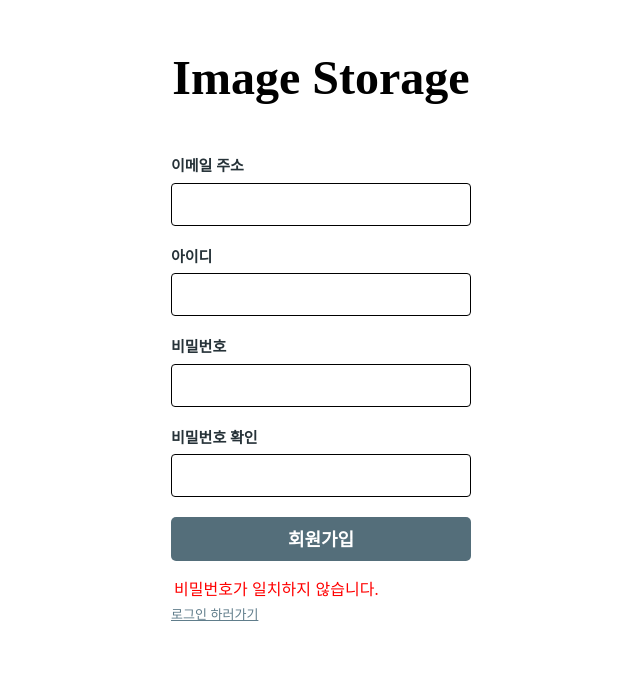
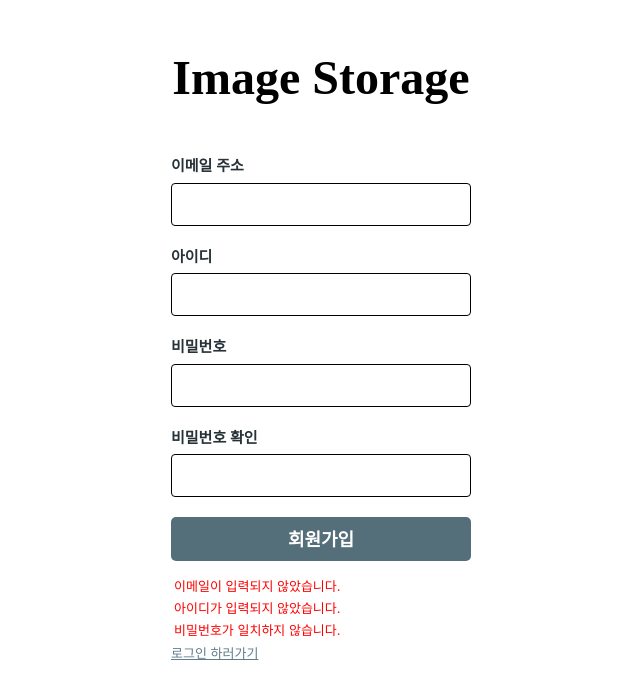
Before and after one commit to dohun2/image-storage, a React (Create React App) app in the folder front/: page /signup in a window 1280 px wide. Shown: the top 698 px of the page, without its empty margins (319-959 px from the left). Built offline with nearby package versions, Linux system fonts and the light colour scheme.

Commit message:
Feat: SignUp input 예외처리

```diff
--- a/front/src/pages/SignUp.js
+++ b/front/src/pages/SignUp.js
@@ -2,7 +2,7 @@ import styled from 'styled-components';
 import Color from '../utils/color';
 import { Link } from 'react-router-dom';
 import useInput from '../hooks/useInput';
-import { useCallback, useState } from 'react';
+import { useCallback, useRef, useState } from 'react';
 import axios from 'axios';
 import API from '../utils/api';
 
@@ -12,6 +12,9 @@ const SignUp = () => {
   const [password, , setPassword] = useInput('');
   const [passwordCheck, , setPasswordCheck] = useInput('');
   const [mismatchPassword, setMismatchPassword] = useState(true);
+  const emailRef = useRef();
+  const idRef = useRef();
+  const passwordRef = useRef();
 
   const onChangePassword = useCallback(
     (e) => {
@@ -32,7 +35,18 @@ const SignUp = () => {
   const onSubmit = useCallback(
     (e) => {
       e.preventDefault();
-      if (!mismatchPassword) {
+      if (!email) {
+        emailRef.current.focus();
+        return;
+      }
+      if (!id || !id.trim()) {
+        idRef.current.focus();
+        return;
+      }
+      if (mismatchPassword || !password.trim()) {
+        passwordRef.current.focus();
+        return;
+      }
       axios
         .post(API.Login, {
           email,
@@ -49,7 +63,6 @@ const SignUp = () => {
         .catch((error) => {
           console.log(error.response);
         });
-      }
     },
     [mismatchPassword, email, id, password, setEmail, setId, setPassword, setPasswordCheck],
   );
@@ -60,19 +73,26 @@ const SignUp = () => {
         <Label htmlFor="email">
           <span>이메일 주소</span>
           <div>
-            <Input value={email} onChange={onChangeEmail} type="email" id="email" name="email" />
+            <Input ref={emailRef} value={email} onChange={onChangeEmail} type="email" id="email" name="email" />
           </div>
         </Label>
         <Label htmlFor="id">
           <span>아이디</span>
           <div>
-            <Input value={id} onChange={onChangeId} type="text" id="id" name="id" />
+            <Input ref={idRef} value={id} onChange={onChangeId} type="text" id="id" name="id" />
           </div>
         </Label>
         <Label htmlFor="id">
           <span>비밀번호</span>
           <div>
-            <Input value={password} onChange={onChangePassword} type="password" id="password" name="password" />
+            <Input
+              ref={passwordRef}
+              value={password}
+              onChange={onChangePassword}
+              type="password"
+              id="password"
+              name="password"
+            />
           </div>
         </Label>
         <Label htmlFor="id">
@@ -88,6 +108,8 @@ const SignUp = () => {
           </div>
         </Label>
         <Button>회원가입</Button>
+        {!email ? <Error>이메일이 입력되지 않았습니다.</Error> : null}
+        {!id ? <Error>아이디가 입력되지 않았습니다.</Error> : null}
         {mismatchPassword ? <Error>비밀번호가 일치하지 않습니다.</Error> : null}
         <TextLink to={'/login'}>로그인 하러가기</TextLink>
       </Form>
@@ -113,8 +135,6 @@ const Form = styled.form`
   max-width: 500px;
   /* background-color: ${Color[400]}; */
   /* padding: 20px; */
-  /* padding-left: 100px; */
-  /* padding-right: 100px; */
 `;
 
 const Label = styled.label`
@@ -183,6 +203,7 @@ const TextLink = styled(Link)`
 `;
 
 const Error = styled.div`
+  font-size: 13px;
   color: red;
   margin: 3px;
 `;
```
Lines whose indentation alone changed are shown as unchanged.
